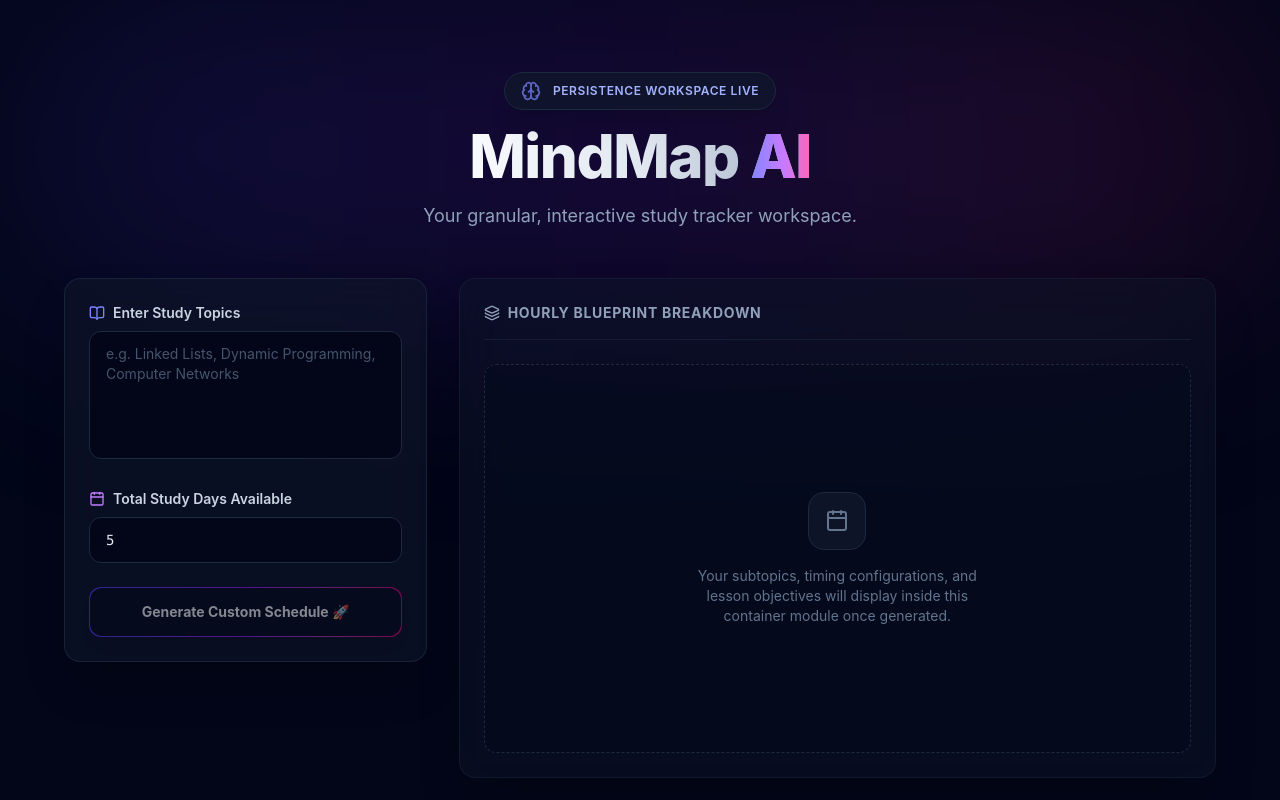
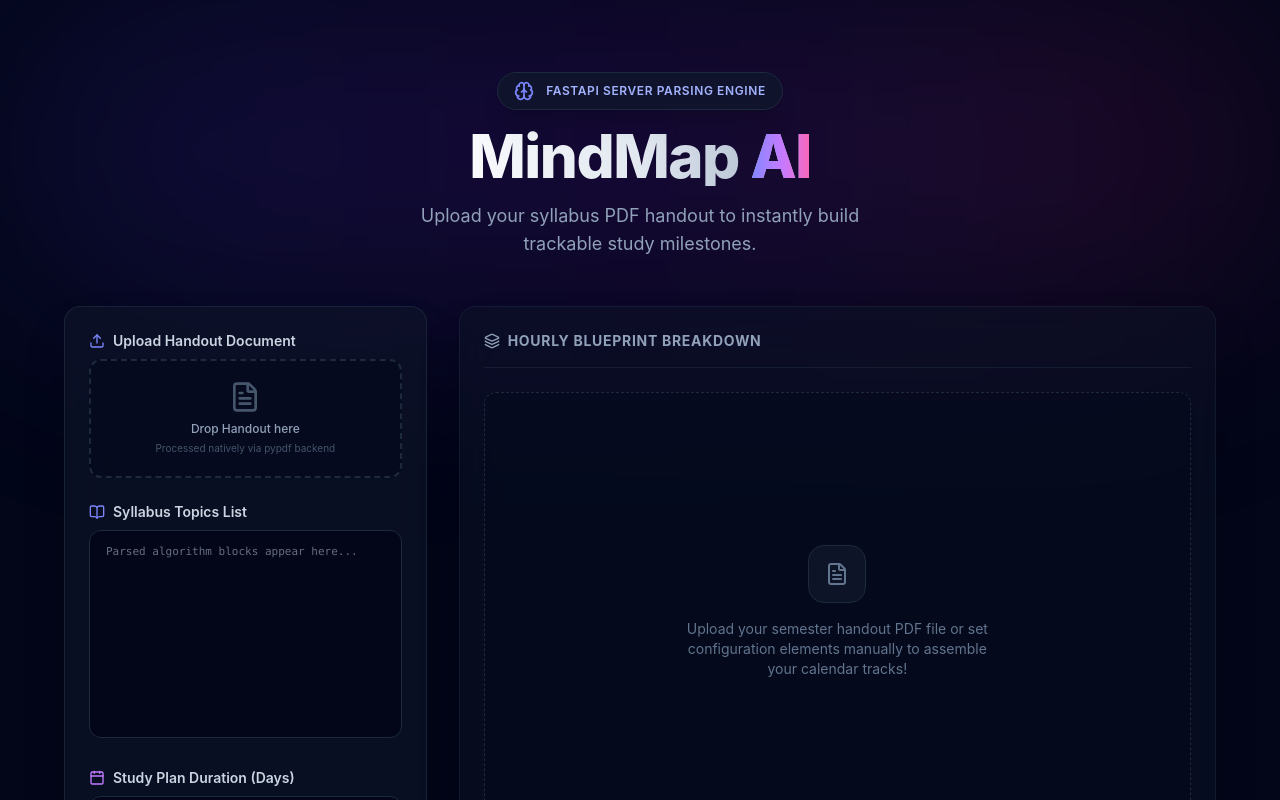
Before and after one commit to chetann0306/MindMap-AI, a React app in the folder frontend/: page / in a window 1280 px wide. Shown: the top 800 px of the page. Built offline with nearby package versions, Linux system fonts and the light colour scheme; the HTML template or start-up script is replaced by a standard one.

Commit message:
feat: implement PDF upload functionality and enhance study plan generation

```diff
--- a/frontend/package.json
+++ b/frontend/package.json
@@ -12,6 +12,7 @@
   "dependencies": {
     "@tailwindcss/vite": "^4.3.1",
     "lucide-react": "^1.21.0",
+    "pdfjs-dist": "^6.0.227",
     "react": "^19.2.6",
     "react-dom": "^19.2.6"
   },
--- a/frontend/src/App.jsx
+++ b/frontend/src/App.jsx
@@ -1,24 +1,23 @@
-import React, { useState, useEffect } from 'react';
-import { Brain, Calendar, Sparkles, BookOpen, Layers, Clock, CheckCircle, Circle } from 'lucide-react';
+import React, { useState, useEffect, useRef } from 'react';
+import { Brain, Calendar, BookOpen, Layers, Clock, CheckCircle, Circle, Upload, FileText, Loader2, RefreshCw } from 'lucide-react';
 
 export default function App() {
   const [topics, setTopics] = useState('');
-  const [days, setDays] = useState(5);
+  const [days, setDays] = useState(10);
   const [loading, setLoading] = useState(false);
+  const [uploading, setUploading] = useState(false);
   const [scheduleData, setScheduleData] = useState(null);
+  const fileInputRef = useRef(null);
 
-  // Initialize checked slots from localStorage
   const [checkedSlots, setCheckedSlots] = useState(() => {
     const saved = localStorage.getItem('mindmap_checked_slots');
     return saved ? JSON.parse(saved) : [];
   });
 
-  // Sync checked slots to localStorage on change
   useEffect(() => {
     localStorage.setItem('mindmap_checked_slots', JSON.stringify(checkedSlots));
   }, [checkedSlots]);
 
-  // Load existing schedule configuration on first mount
   useEffect(() => {
     const savedSchedule = localStorage.getItem('mindmap_current_schedule');
     if (savedSchedule) {
@@ -26,7 +25,6 @@ export default function App() {
     }
   }, []);
 
-  // Helper utility to generate calendar date tags starting today
   const generateDatesArray = (totalDays) => {
     const dates = [];
     const options = { weekday: 'short', month: 'short', day: 'numeric' };
@@ -38,40 +36,65 @@ export default function App() {
     return dates;
   };
 
+  // Secure Server-Backed Upload Handler
+  const handleFileUpload = async (e) => {
+    const file = e.target.files[0];
+    if (!file) return;
+
+    setUploading(true);
+    const formData = new FormData();
+    formData.append("file", file);
+
+    try {
+      const response = await fetch('http://127.0.0.1:8000/api/upload-pdf', {
+        method: 'POST',
+        body: formData,
+      });
+
+      if (!response.ok) throw new Error(`Server returned error code: ${response.status}`);
+      const data = await response.json();
+
+      if (data.status === "Success") {
+        setTopics(data.text);
+      } else {
+        alert(`Parsing Failed: ${data.message}`);
+      }
+    } catch (error) {
+      console.error("PDF Parsing Exception:", error);
+      alert("❌ Failed to communicate with python file server on port 8000.");
+    } finally {
+      setUploading(false);
+    }
+  };
+
   const handleGenerate = async (e) => {
     e.preventDefault();
     if (!topics.trim()) return;
 
     setLoading(true);
     setScheduleData(null);
-    setCheckedSlots([]); // Clear out old task progress on new generation
+    setCheckedSlots([]);
 
     const topicsArray = topics
-      .split(/[,\n]/)
-      .map(topic => topic.trim())
-      .filter(topic => topic.length > 0);
+      .split('\n')
+      .map(t => t.trim())
+      .filter(t => t.length > 4);
 
     try {
       const response = await fetch('http://127.0.0.1:8000/api/generate', {
         method: 'POST',
-        headers: {
-          'Content-Type': 'application/json',
-        },
+        headers: { 'Content-Type': 'application/json' },
         body: JSON.stringify({
           topics: topicsArray,
           days: parseInt(days, 10)
         }),
       });
 
-      if (!response.ok) throw new Error(`Server response error status: ${response.status}`);
-      const data = await response.json();
+      if (!response.ok) throw new Error(`API Connection Error: ${response.status}`);
 
-      // Check for success confirmation from the Python API
-      if (data.status === "Success" || data.schedule) {
       const dateLabels = generateDatesArray(parseInt(days, 10));
-
       const structuredDays = dateLabels.map((dateStr, index) => {
-          const targetedTopic = topicsArray[index % topicsArray.length] || "Comprehensive System Integration";
+        const targetedTopic = topicsArray[index % topicsArray.length] || "Advanced Core Algorithm Synthesis";
 
         return {
           dayNumber: index + 1,
@@ -80,27 +103,21 @@ export default function App() {
           slots: [
             {
               id: `day-${index + 1}-slot-1`,
-                time: "09:00 AM - 11:30 AM",
-                subtopic: "Core Architecture & Syntax",
-                task: `Deep dive overview of structural variables, foundational primitives, and memory layout of ${targetedTopic}.`
+              time: "09:30 AM - 11:30 AM",
+              subtopic: "Mathematical Analysis & Proofs",
+              task: `Analyze asymptotic performance bounds, verify edge complexities, and map core design constraints for: ${targetedTopic}.`
             },
             {
               id: `day-${index + 1}-slot-2`,
-                time: "01:00 PM - 03:30 PM",
-                subtopic: "Algorithm Optimization & Edge Cases",
-                task: `Execution profiling, identifying runtime bottleneck complexities, and parsing multi-threaded edge cases.`
+              time: "02:00 PM - 04:30 PM",
+              subtopic: "Implementation Lab",
+              task: `Write correctness models, construct functional trace trees, and practice tracking execution metrics for: ${targetedTopic}.`
             },
             {
               id: `day-${index + 1}-slot-3`,
-                time: "04:00 PM - 05:30 PM",
-                subtopic: "Practical Lab Code-Along",
-                task: `Building a fully isolated sandbox project implementation compiling ${targetedTopic} clean architectures.`
-              },
-              {
-                id: `day-${index + 1}-slot-4`,
-                time: "08:00 PM - 09:30 PM",
-                subtopic: "Active Recall & Mock Prompts",
-                task: `Testing flashcards, system-design whiteboarding exercises, and self-evaluation grading.`
+              time: "07:30 PM - 09:00 PM",
+              subtopic: "Active Recall",
+              task: `Practice engineering design scenario workflows, work through past assessment templates, and target key retrieval prompts.`
             }
           ]
         };
@@ -108,10 +125,9 @@ export default function App() {
 
       setScheduleData(structuredDays);
       localStorage.setItem('mindmap_current_schedule', JSON.stringify(structuredDays));
-      }
     } catch (error) {
-      console.error("Fetch Error:", error);
-      alert(`❌ Connection Error. Ensure your local FastAPI app.py server is up and executing on port 8000.`);
+      console.error("Fetch Execution Blocked:", error);
+      alert(`❌ Sync Intercepted. Ensure your local Uvicorn FastAPI process is running smoothly on port 8000.`);
     } finally {
       setLoading(false);
     }
@@ -125,54 +141,65 @@ export default function App() {
     }
   };
 
-  const resetAllProgress = () => {
-    setCheckedSlots([]);
-    localStorage.removeItem('mindmap_checked_slots');
-  };
-
   return (
     <div className="min-h-screen bg-slate-950 text-slate-100 flex flex-col items-center justify-start p-6 font-sans relative overflow-x-hidden selection:bg-indigo-500 selection:text-white">
-
-      {/* Decorative Glow backdrop layer */}
       <div className="absolute top-0 left-1/2 -translate-x-1/2 w-full max-w-7xl h-[300px] bg-gradient-to-r from-indigo-600/15 via-purple-600/15 to-pink-600/15 blur-[120px] pointer-events-none rounded-full" />
 
-      {/* Header Container */}
+      {/* Header Panel */}
       <header className="relative z-10 text-center my-12">
         <div className="inline-flex items-center gap-3 bg-slate-900/80 border border-slate-800 px-4 py-2 rounded-full mb-4 shadow-xl backdrop-blur-md">
-          <Brain className="w-5 h-5 text-indigo-400 animate-pulse" />
-          <span className="text-xs font-semibold tracking-wider uppercase text-indigo-300">Persistence Workspace Live</span>
+          <Brain className="w-5 h-5 text-indigo-400" />
+          <span className="text-xs font-semibold tracking-wider uppercase text-indigo-300">FastAPI Server Parsing Engine</span>
         </div>
         <h1 className="text-5xl md:text-6xl font-extrabold tracking-tight bg-gradient-to-r from-white via-slate-200 to-slate-400 bg-clip-text text-transparent">
           MindMap <span className="bg-gradient-to-r from-indigo-400 via-purple-400 to-pink-400 bg-clip-text text-transparent">AI</span>
         </h1>
         <p className="mt-4 text-slate-400 text-lg max-w-md mx-auto">
-          Your granular, interactive study tracker workspace.
+          Upload your syllabus PDF handout to instantly build trackable study milestones.
         </p>
       </header>
 
-      {/* Primary Dashboard layout Grid */}
+      {/* Primary Workspace Grid */}
       <main className="relative z-10 w-full max-w-6xl grid grid-cols-1 lg:grid-cols-3 gap-8 items-start">
 
-        {/* Left Input Configuration Card */}
-        <div className="lg:col-span-1 bg-slate-900/60 border border-slate-800/80 rounded-2xl p-6 backdrop-blur-xl shadow-2xl relative">
+        {/* Left Interactive Control Dock */}
+        <div className="lg:col-span-1 bg-slate-900/60 border border-slate-800/80 rounded-2xl p-6 backdrop-blur-xl shadow-2xl space-y-6">
+          <div>
+            <label className="flex items-center gap-2 text-sm font-semibold text-slate-300 mb-2">
+              <Upload className="w-4 h-4 text-indigo-400" />
+              Upload Handout Document
+            </label>
+            <div
+              onClick={() => fileInputRef.current.click()}
+              className="border-2 border-dashed border-slate-800 hover:border-indigo-500/40 bg-slate-950/40 rounded-xl p-5 text-center cursor-pointer transition-all hover:bg-slate-950/80 group flex flex-col items-center justify-center relative overflow-hidden"
+            >
+              <input type="file" ref={fileInputRef} onChange={handleFileUpload} accept="application/pdf" className="hidden" />
+              <FileText className="w-8 h-8 text-slate-600 group-hover:text-indigo-400 transition-colors mb-2" />
+              <p className="text-xs font-medium text-slate-400 group-hover:text-slate-300 transition-colors">
+                {uploading ? "Python extracting layout fields..." : "Drop Handout here"}
+              </p>
+              <p className="text-[10px] text-slate-600 mt-1">Processed natively via pypdf backend</p>
+            </div>
+          </div>
+
           <form onSubmit={handleGenerate} className="space-y-6">
             <div>
               <label className="flex items-center gap-2 text-sm font-semibold text-slate-300 mb-2">
                 <BookOpen className="w-4 h-4 text-indigo-400" />
-                Enter Study Topics
+                Syllabus Topics List
               </label>
               <textarea
                 value={topics}
                 onChange={(e) => setTopics(e.target.value)}
-                placeholder="e.g. Linked Lists, Dynamic Programming, Computer Networks"
-                className="w-full h-32 bg-slate-950 border border-slate-800 rounded-xl px-4 py-3 text-slate-200 placeholder-slate-600 focus:outline-none focus:ring-2 focus:ring-indigo-500/50 focus:border-indigo-500 transition-all resize-none text-sm"
+                placeholder="Parsed algorithm blocks appear here..."
+                className="w-full h-52 bg-slate-950 border border-slate-800 rounded-xl px-4 py-3 text-slate-300 focus:outline-none focus:ring-2 focus:ring-indigo-500/50 transition-all resize-none text-[11px] font-mono leading-relaxed bg-opacity-40"
               />
             </div>
 
             <div>
               <label className="flex items-center gap-2 text-sm font-semibold text-slate-300 mb-2">
                 <Calendar className="w-4 h-4 text-purple-400" />
-                Total Study Days Available
+                Study Plan Duration (Days)
               </label>
               <input
                 type="number"
@@ -190,14 +217,19 @@ export default function App() {
               className="w-full relative group overflow-hidden rounded-xl bg-gradient-to-r from-indigo-600 via-purple-600 to-pink-600 p-[1px] font-bold shadow-lg disabled:opacity-50 transition-all active:scale-[0.98]"
             >
               <span className="flex items-center justify-center gap-2 w-full bg-slate-950 hover:bg-transparent text-white px-4 py-3.5 rounded-xl transition-all duration-300 text-sm">
-                {loading ? "Compiling Matrix Array..." : "Generate Custom Schedule 🚀"}
+                {loading ? (
+                  <Loader2 className="w-4 h-4 animate-spin text-indigo-400" />
+                ) : (
+                  <RefreshCw className="w-4 h-4 text-purple-400" />
+                )}
+                <span>Process Syllabus Timeline 🚀</span>
               </span>
             </button>
           </form>
         </div>
 
-        {/* Right Output Roadmap Viewport */}
-        <div className="lg:col-span-2 bg-slate-900/40 border border-slate-800/50 rounded-2xl p-6 backdrop-blur-xl min-h-[500px] flex flex-col shadow-2xl">
+        {/* Right Output Roadmap Viewport Container */}
+        <div className="lg:col-span-2 bg-slate-900/40 border border-slate-800/50 rounded-2xl p-6 backdrop-blur-xl min-h-[550px] flex flex-col shadow-2xl">
           <div className="flex items-center justify-between border-b border-slate-800/60 pb-4 mb-6">
             <div className="flex items-center gap-2">
               <Layers className="w-4 h-4 text-slate-400" />
@@ -205,10 +237,10 @@ export default function App() {
             </div>
             {scheduleData && (
               <button
-                onClick={resetAllProgress}
-                className="text-xs text-slate-400 hover:text-indigo-400 transition-colors font-medium border border-slate-800 hover:border-indigo-500/30 px-3 py-1.5 rounded-md bg-slate-950/40"
+                onClick={() => { setScheduleData(null); localStorage.removeItem('mindmap_current_schedule'); }}
+                className="text-xs text-slate-400 hover:text-indigo-400 transition-colors font-medium border border-slate-800 px-3 py-1.5 rounded-md bg-slate-950/40"
               >
-                Reset Progress
+                Clear Workspace
               </button>
             )}
           </div>
@@ -218,20 +250,18 @@ export default function App() {
               {scheduleData.map((item) => (
                 <div key={item.dayNumber} className="bg-slate-950/70 border border-slate-800/90 rounded-xl p-5 hover:border-indigo-500/20 transition-all shadow-xl">
 
-                  {/* Top Day Row Metadata Banner Header */}
                   <div className="flex flex-col sm:flex-row sm:items-center justify-between gap-3 border-b border-slate-900 pb-3 mb-4">
                     <div className="flex items-center gap-3">
                       <div className="bg-gradient-to-r from-indigo-600 to-purple-600 text-white font-mono text-xs px-3 py-1 rounded-md font-extrabold shadow-sm">
                         DAY {item.dayNumber}
                       </div>
-                      <h3 className="text-base font-extrabold text-slate-100 tracking-tight">{item.topic}</h3>
+                      <h3 className="text-sm font-extrabold text-slate-100 tracking-tight capitalize truncate max-w-xs md:max-w-md">{item.topic}</h3>
                     </div>
-                    <span className="text-xs font-bold text-indigo-400 font-mono bg-indigo-950/40 border border-indigo-900/40 px-3 py-1 rounded-md">
+                    <span className="text-xs font-bold text-indigo-400 font-mono bg-indigo-950/40 border border-indigo-900/40 px-3 py-1 rounded-md shrink-0">
                       {item.date}
                     </span>
                   </div>
 
-                  {/* Hourly Timelines Execution Cards */}
                   <div className="space-y-4">
                     {item.slots.map((slot) => {
                       const isChecked = checkedSlots.includes(slot.id);
@@ -241,20 +271,18 @@ export default function App() {
                           onClick={() => toggleSlot(slot.id)}
                           className={`border rounded-xl p-4 cursor-pointer transition-all flex items-start gap-4 select-none ${
                             isChecked
-                              ? 'bg-emerald-950/10 border-emerald-500/30 shadow-inner opacity-60'
+                              ? 'bg-emerald-950/10 border-emerald-500/30 shadow-inner opacity-60 grayscale-[20%]'
                               : 'bg-slate-900/20 border-slate-900/60 hover:bg-slate-900/40 hover:border-slate-800'
                           }`}
                         >
-                          {/* Checked Icon Selector */}
-                          <div className="mt-0.5 shrink-0 transition-transform active:scale-90">
+                          <div className="mt-0.5 shrink-0 transition-all duration-200">
                             {isChecked ? (
                               <CheckCircle className="w-5 h-5 text-emerald-400 fill-emerald-950/50" />
                             ) : (
-                              <Circle className="w-5 h-5 text-slate-600 hover:text-indigo-400 transition-colors" />
+                              <Circle className="w-5 h-5 text-slate-600 hover:text-indigo-400" />
                             )}
                           </div>
 
-                          {/* Time Details Context */}
                           <div className="flex-1 space-y-1">
                             <div className="flex flex-col sm:flex-row sm:items-center justify-between gap-2">
                               <div className={`flex items-center gap-2 text-xs font-bold font-mono ${isChecked ? 'text-emerald-500/70' : 'text-purple-400'}`}>
@@ -266,7 +294,7 @@ export default function App() {
                                   ? 'bg-emerald-950/40 border border-emerald-900/30 text-emerald-400/80'
                                   : 'bg-purple-950/40 border border-purple-900/30 text-purple-300'
                               }`}>
-                                📚 Subtopic: {slot.subtopic}
+                                📚 {slot.subtopic}
                               </span>
                             </div>
                             <p className={`text-sm leading-relaxed transition-all ${isChecked ? 'text-slate-500 line-through decoration-slate-700' : 'text-slate-300'}`}>
@@ -284,10 +312,10 @@ export default function App() {
           ) : (
             <div className="flex-1 flex flex-col items-center justify-center text-center p-8 border border-dashed border-slate-800 rounded-xl bg-slate-950/20">
               <div className="p-4 bg-slate-900/80 rounded-2xl border border-slate-800 mb-4 text-slate-500">
-                <Calendar className="w-6 h-6" />
+                <FileText className="w-6 h-6" />
               </div>
               <p className="text-sm text-slate-500 max-w-xs">
-                Your subtopics, timing configurations, and lesson objectives will display inside this container module once generated.
+                Upload your semester handout PDF file or set configuration elements manually to assemble your calendar tracks!
               </p>
             </div>
           )}
```
Also changed, not shown: 2 other files (tests, documents, lock files or other folders). Lines whose indentation alone changed are shown as unchanged.
